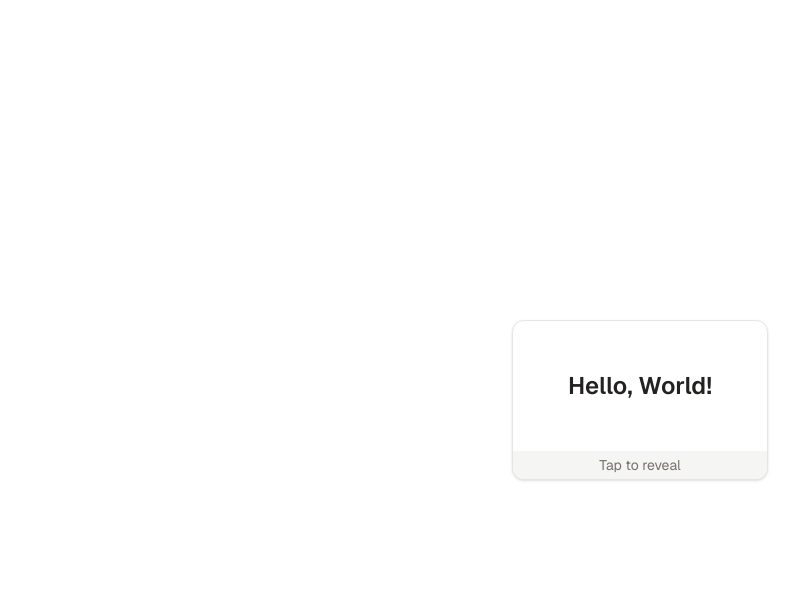
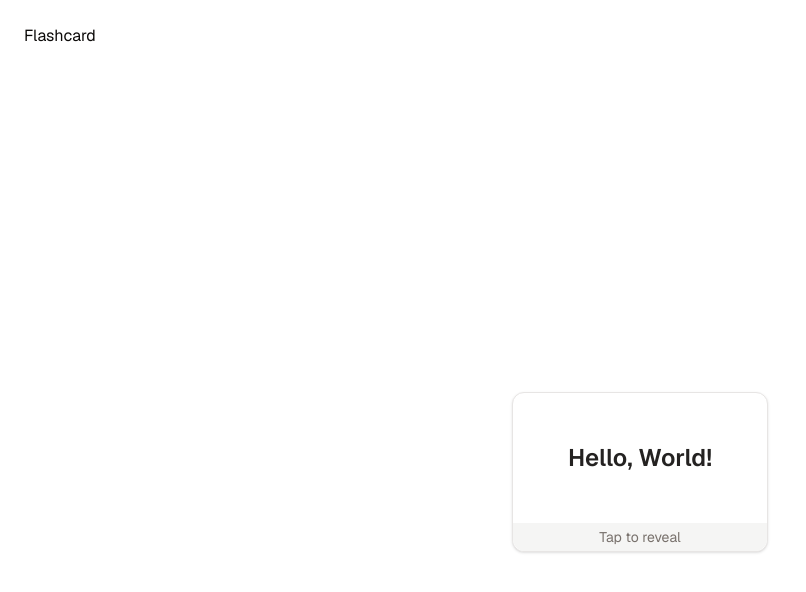
Before and after one commit to xyugen/flashcard, a Next.js app: page / in a window 1280 px wide. Shown: the top 592 px of the page, without its empty margins (0-806 px from the left). Built offline with nearby package versions, Linux system fonts and the light colour scheme.

Commit message:
feat: create header layout

```diff
--- a/src/app/layout.tsx
+++ b/src/app/layout.tsx
@@ -2,6 +2,7 @@ import type { Metadata } from "next";
 import { GeistSans } from "geist/font/sans";
 import { GeistMono } from "geist/font/mono";
 import "./globals.css";
+import Header from "@/components/layouts/header";
 
 export const metadata: Metadata = {
     title: "Flashcard",
@@ -14,8 +15,14 @@ export default function RootLayout({
     children: React.ReactNode;
 }>) {
     return (
-      <html lang="en" className={`${GeistSans.variable} ${GeistMono.variable}`}>
-          <body>{children}</body>
+        <html
+            lang="en"
+            className={`${GeistSans.variable} ${GeistMono.variable}`}
+        >
+            <body>
+                <Header />
+                {children}
+            </body>
         </html>
     );
 }
--- /dev/null
+++ b/src/components/layouts/header.tsx
@@ -0,0 +1,11 @@
+import React from 'react'
+
+const Header = () => {
+  return (
+    <header className='p-6'>
+      <h1>Flashcard</h1>
+    </header>
+  )
+}
+
+export default Header
```
Lines whose indentation alone changed are shown as unchanged.
